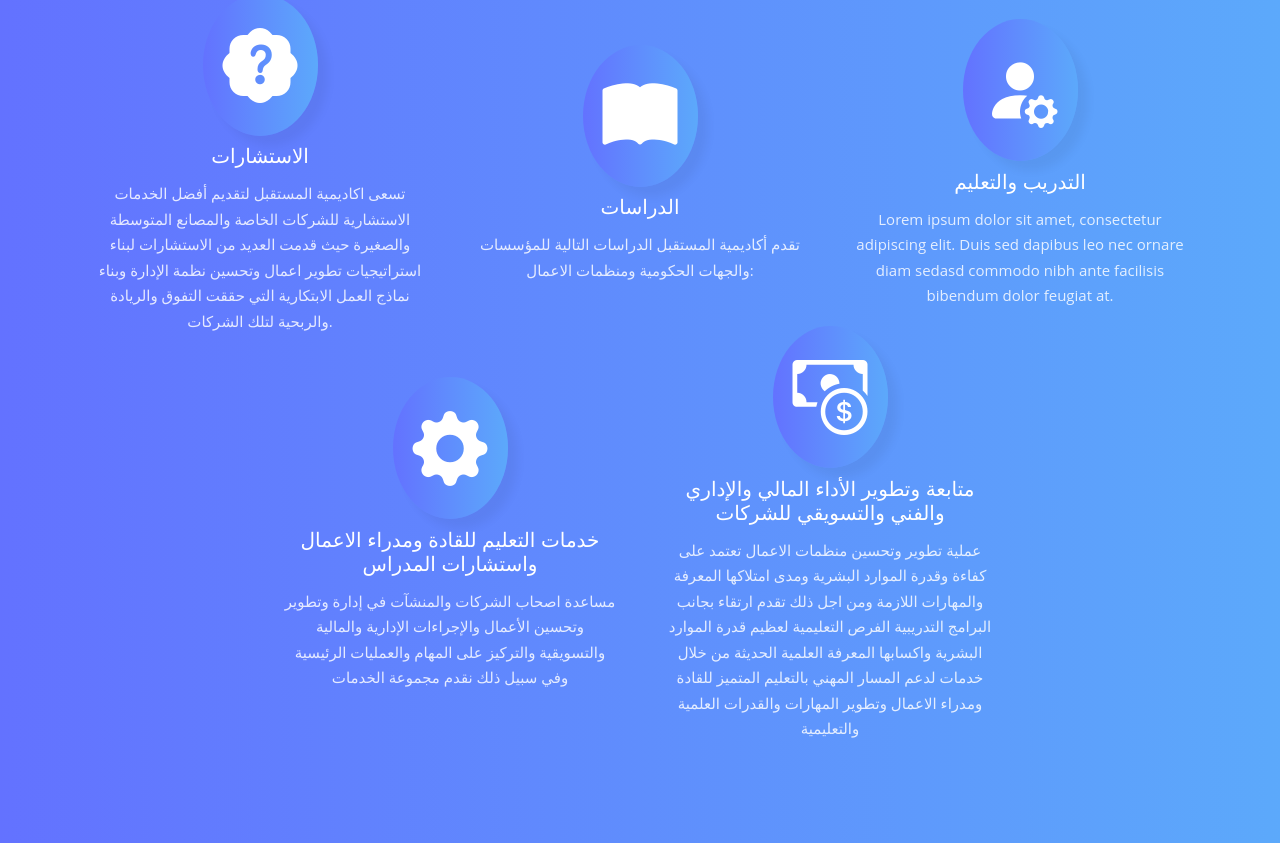
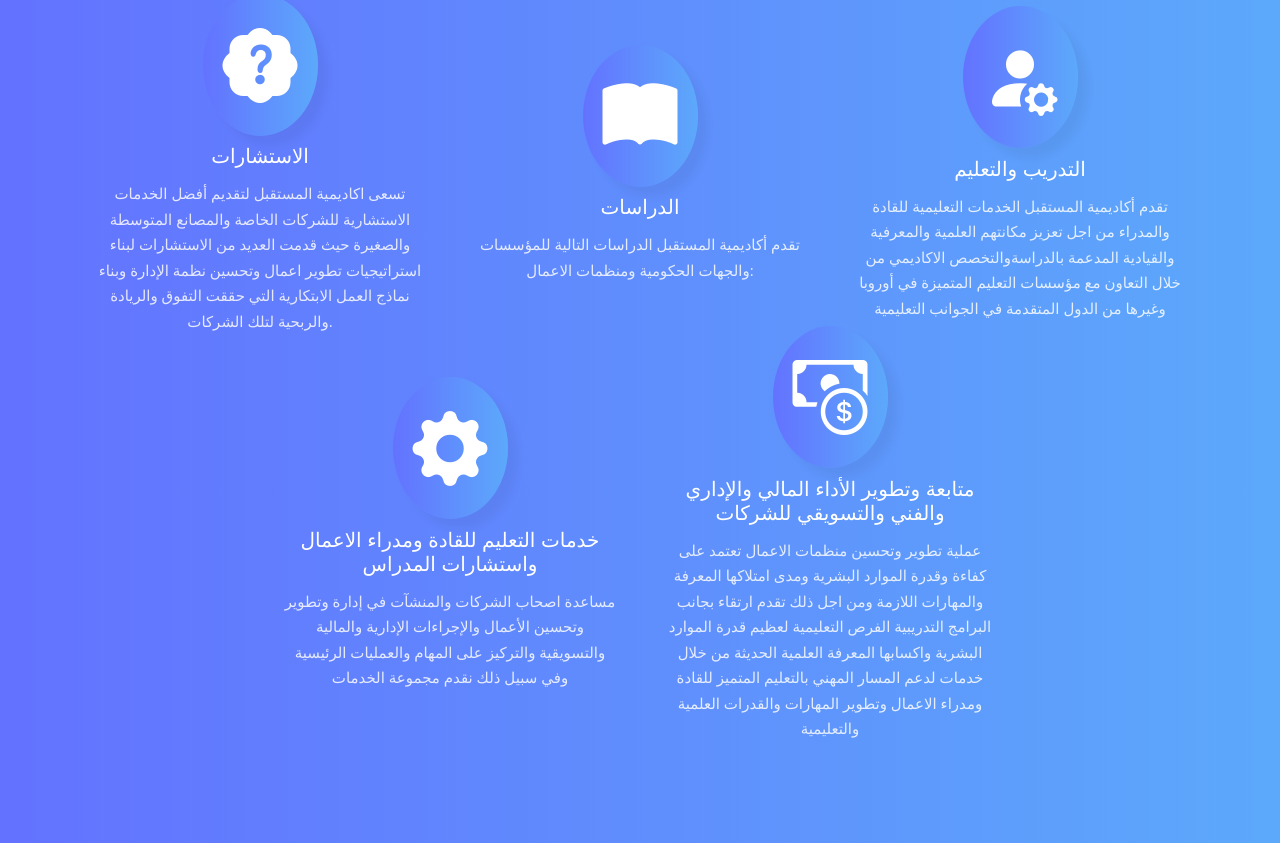
Before and after one commit to omar-vtc/Future-app, a React (Create React App) app: page / in a window 1280 px wide. Shown: the part 2305-3160 px from the top of the page. Built offline with nearby package versions, Linux system fonts and the light colour scheme.

Commit message:
Education Page

```diff
--- a/src/App.js
+++ b/src/App.js
@@ -7,6 +7,8 @@ import Consulting from "./pages/Consulting";
 import Studies from "./pages/Studies";
 import StrategyPage from "./pages/StrategyPage";
 import consultData from "./data/consulting.json";
+import Education from "./pages/Education";
+import NewFooter from "./components/Footer/NewFooter";
 function App() {
   return (
     <div>
@@ -27,8 +29,12 @@ function App() {
           <Route path="/Strategy">
             <StrategyPage />
           </Route>
+          <Route path="/Education">
+            <Education />
+          </Route>
         </Switch>
       </Router>
+      <NewFooter />
     </div>
   );
 }
--- a/src/data/data.json
+++ b/src/data/data.json
@@ -80,9 +80,9 @@
     },
     {
       "icon": "fa bi bi-person-fill-gear",
-      "to": "/Studies",
+      "to": "/Education",
       "name": "التدريب والتعليم",
-      "text": "Lorem ipsum dolor sit amet, consectetur adipiscing elit. Duis sed dapibus leo nec ornare diam sedasd commodo nibh ante facilisis bibendum dolor feugiat at."
+      "text": "تقدم أكاديمية المستقبل الخدمات التعليمية للقادة والمدراء من اجل تعزيز مكانتهم العلمية والمعرفية والقيادية المدعمة بالدراسةوالتخصص الاكاديمي من خلال التعاون مع مؤسسات التعليم المتميزة في أوروبا وغيرها من الدول المتقدمة في الجوانب التعليمية"
     },
     {
       "icon": "fa bi bi-gear-fill",
--- a/src/pages/Consulting.js
+++ b/src/pages/Consulting.js
@@ -28,7 +28,7 @@ function Consulting() {
       <div className="marginTop">
         <Footer />
       </div> */}
-      <NewFooter />
+      {/* <NewFooter /> */}
     </div>
   );
 }
--- a/src/pages/CountryPage.js
+++ b/src/pages/CountryPage.js
@@ -16,7 +16,7 @@ function CountryPage() {
         content={WhyCountryInfo[id]}
       />
       <Requirements />
-      <Footer />
+      {/* <Footer /> */}
     </div>
   );
 }
--- /dev/null
+++ b/src/pages/Education.js
@@ -0,0 +1,21 @@
+import countriesHome from "../components/Content/CountriesInfo/CountriesHome";
+import Country from "../components/Countries/Country";
+import Countryleft from "../components/Countries/Countryleft";
+import { NewH } from "../components/NewHeader/NewH";
+
+function Education() {
+  return (
+    <div>
+      <NewH />
+      {countriesHome.map((country, index) =>
+        index % 2 === 0 ? (
+          <Country key={index} content={country} />
+        ) : (
+          <Countryleft key={index} content={country} />
+        )
+      )}
+    </div>
+  );
+}
+
+export default Education;
--- a/src/pages/Home.js
+++ b/src/pages/Home.js
@@ -42,7 +42,7 @@ function Home() {
       )} */}
       {/* <UtTitle />
       <UtGrid /> */}
-      <NewFooter data={landingPageData.Contact} />
+      {/* <NewFooter data={landingPageData.Contact} /> */}
       {/* <Footer /> */}
     </div>
   );
--- a/src/pages/Studies.js
+++ b/src/pages/Studies.js
@@ -52,7 +52,7 @@ function Studies() {
           </div>
         </div>
       </div>
-      <NewFooter />
+      {/* <NewFooter /> */}
     </div>
   );
 }
```
